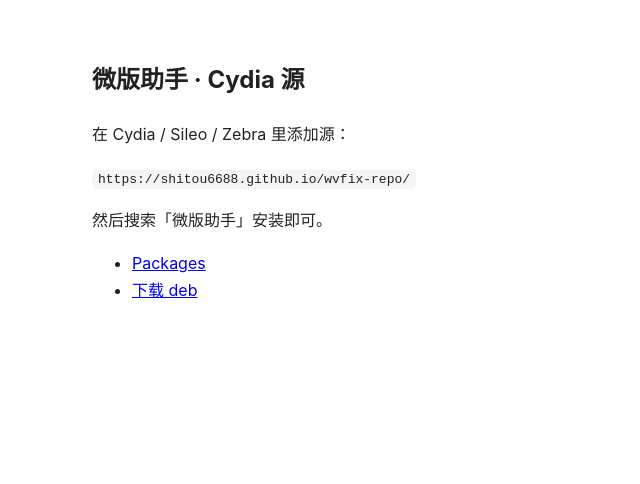
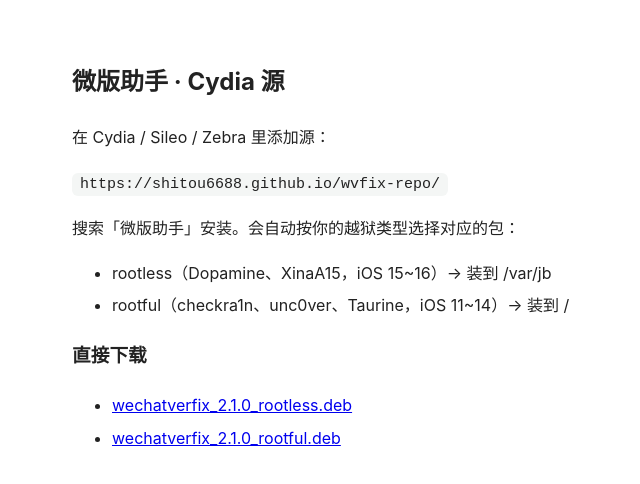
Before and after one commit to shitou6688/wvfix-repo, a plain HTML site: page index.html in a window 1280 px wide. Shown: the whole page, without its empty margins (228-868 px from the left). Drawn offline with Linux system fonts and the light colour scheme.

Commit message:
repo: 2.1.0 rootless + rootful

```diff
--- a/index.html
+++ b/index.html
@@ -1,12 +1,18 @@
 <!doctype html><meta charset="utf-8">
 <title>微版助手 · Cydia 源</title>
-<style>body{font-family:-apple-system,"PingFang SC",sans-serif;max-width:640px;margin:60px auto;padding:0 20px;line-height:1.7;color:#222}
-code{background:#f4f6f5;padding:2px 6px;border-radius:6px}</style>
+<style>body{font-family:-apple-system,"PingFang SC",sans-serif;max-width:680px;margin:60px auto;padding:0 20px;line-height:1.8;color:#222}
+code{background:#f4f6f5;padding:3px 8px;border-radius:6px;font-size:15px}
+li{margin:4px 0}</style>
 <h2>微版助手 · Cydia 源</h2>
 <p>在 Cydia / Sileo / Zebra 里添加源：</p>
 <p><code>https://shitou6688.github.io/wvfix-repo/</code></p>
-<p>然后搜索「微版助手」安装即可。</p>
+<p>搜索「微版助手」安装。会自动按你的越狱类型选择对应的包：</p>
 <ul>
-  <li><a href="Packages">Packages</a></li>
-  <li><a href="debs/wechatverfix_2.0.0_jailbreak.deb">下载 deb</a></li>
+<li>rootless（Dopamine、XinaA15，iOS 15~16）→ 装到 /var/jb</li>
+<li>rootful（checkra1n、unc0ver、Taurine，iOS 11~14）→ 装到 /</li>
 </ul>
+<h3>直接下载</h3>
+<ul>
+  <li><a href="debs/wechatverfix_2.1.0_rootless.deb">wechatverfix_2.1.0_rootless.deb</a></li>
+  <li><a href="debs/wechatverfix_2.1.0_rootful.deb">wechatverfix_2.1.0_rootful.deb</a></li>
+</ul>
```
Also changed, not shown: 6 other files.
